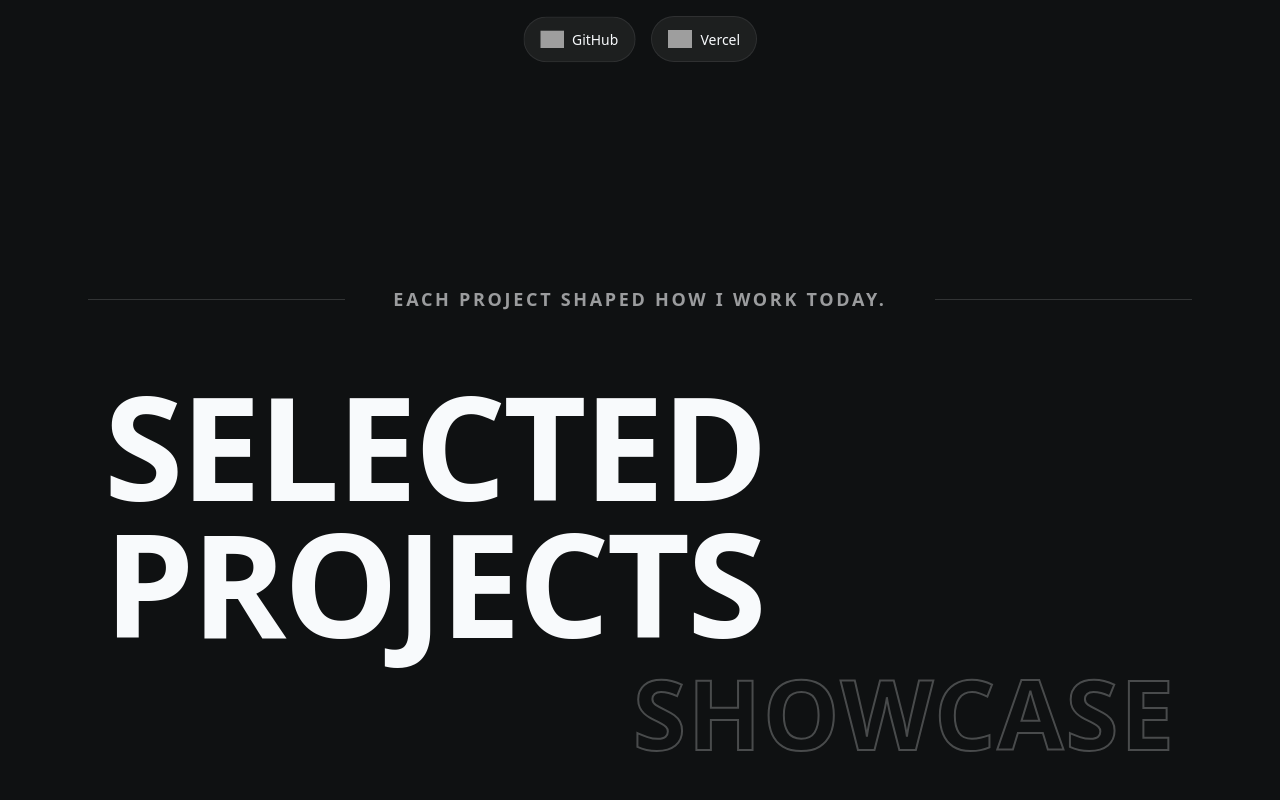
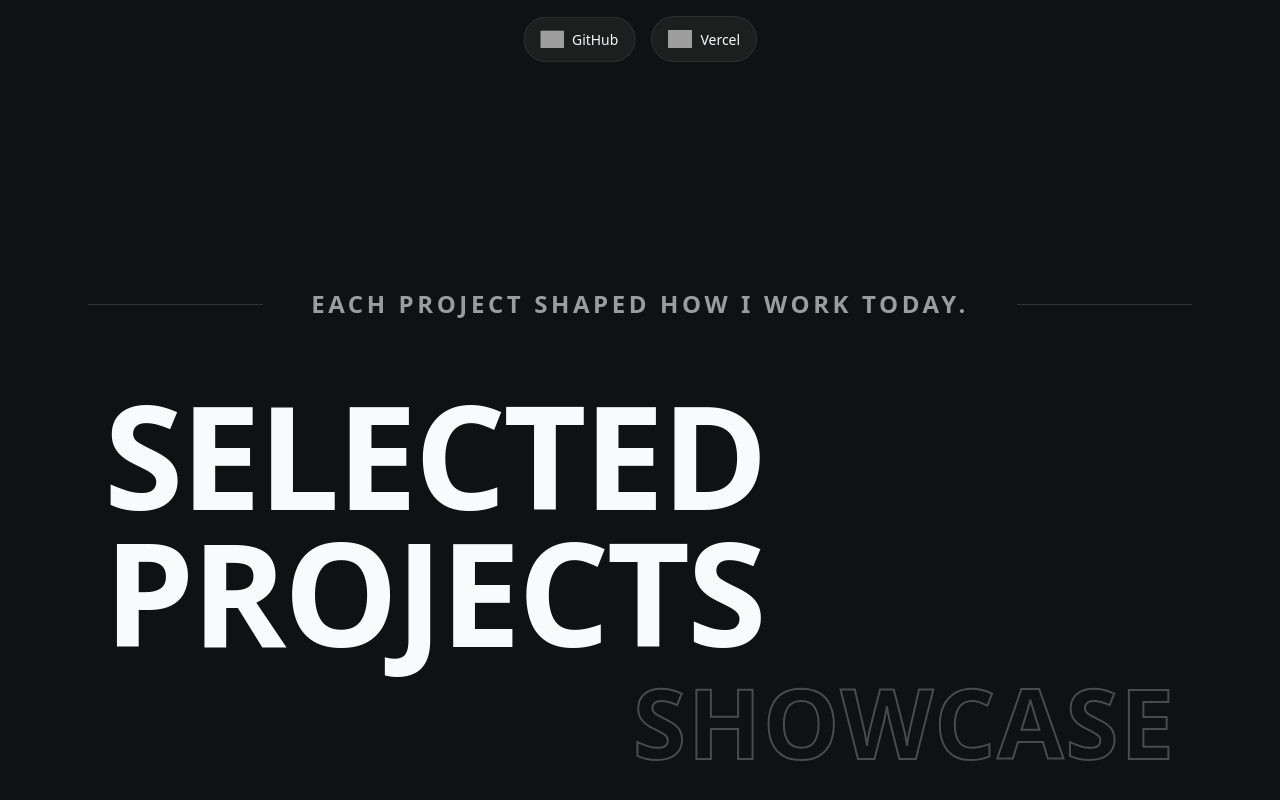
Before and after one commit to amanrai00/PortfolioAman, a Vue app: page / in a window 1280 px wide. Shown: the part 2212-3012 px from the top of the page. Built offline with nearby package versions, Linux system fonts and the light colour scheme; grey boxes are pictures that could not be loaded.

Commit message:
satenent wip1

```diff
--- a/src/components/Statement.vue
+++ b/src/components/Statement.vue
@@ -131,7 +131,7 @@ onUnmounted(() => {
 }
 
 .statement-divider-text {
-  font-size: clamp(0.875rem, 1.5vw, 1.125rem);
+  font-size: clamp(1.125rem, 2.2vw, 1.5rem);
   font-weight: 600;
   text-transform: uppercase;
   letter-spacing: 0.15em;
```
